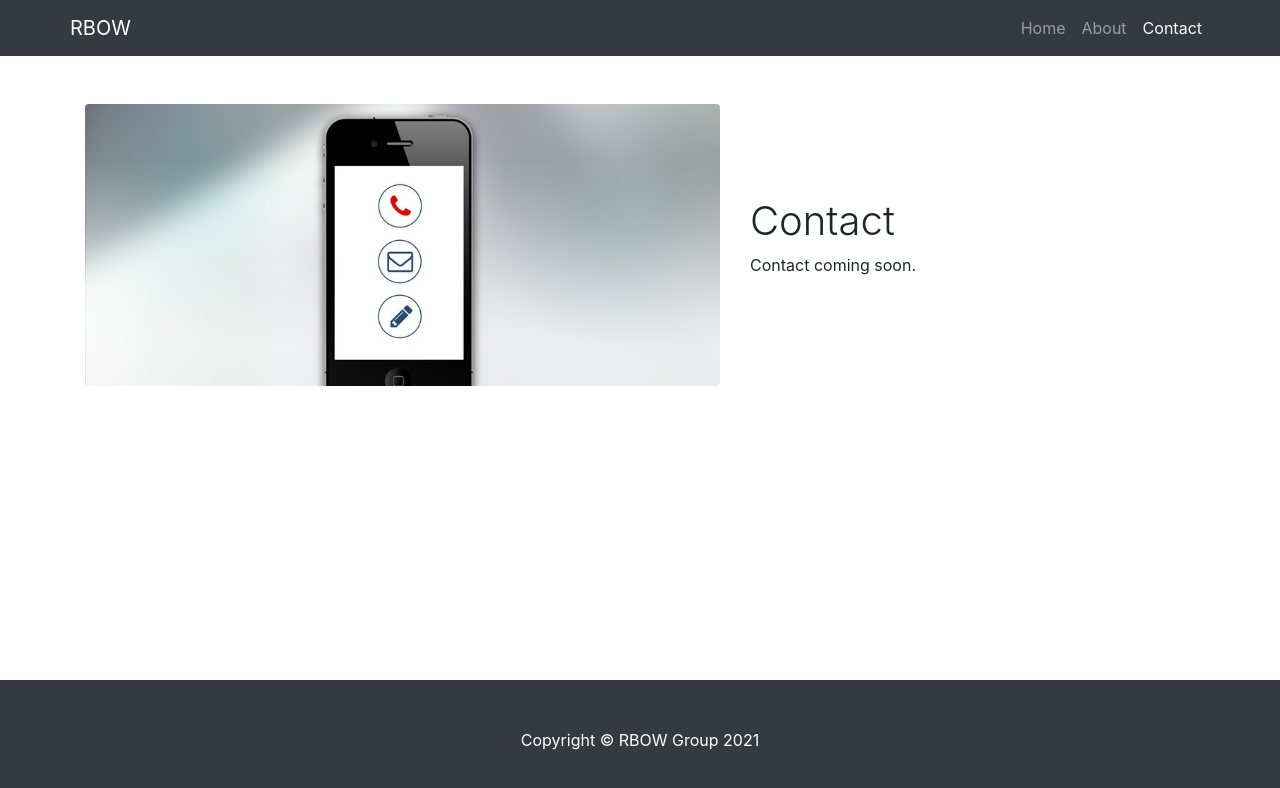
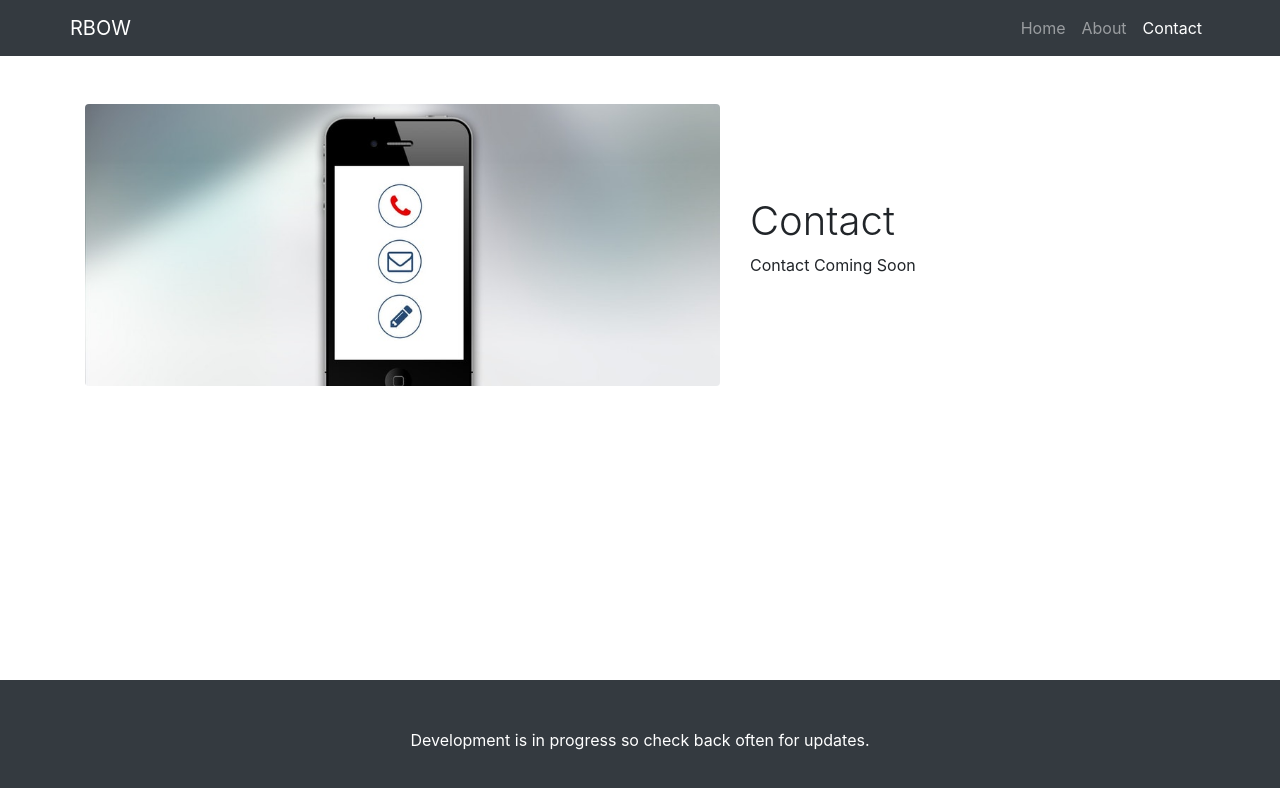
Before and after one commit to Josephmai/rbow, a React (Create React App) app: page /contact in a window 1280 px wide. Shown: the top 788 px of the page. Built offline with nearby package versions, Linux system fonts and the light colour scheme.

Commit message:
Update 10-31-21

```diff
--- a/package.json
+++ b/package.json
@@ -6,6 +6,9 @@
     "@testing-library/jest-dom": "^5.14.1",
     "@testing-library/react": "^11.2.7",
     "@testing-library/user-event": "^12.8.3",
+    "cors": "^2.8.5",
+    "express": "^4.17.1",
+    "nodemailer": "^6.7.0",
     "react": "^17.0.2",
     "react-dom": "^17.0.2",
     "react-router-dom": "^5.3.0",
--- a/src/components/Contact.jsx
+++ b/src/components/Contact.jsx
@@ -1,4 +1,5 @@
 import React from "react";
+
 
 function Contact() {
     return (
@@ -14,9 +15,7 @@ function Contact() {
                     </div>
                     <div class="col-lg-5">
                         <h1 class="font-weight-light">Contact</h1>
-                        <p>
-                            Contact coming soon.
-                        </p>
+                        <p> Contact Coming Soon </p>
                     </div>
                 </div>
             </div>
--- a/src/components/Footer.jsx
+++ b/src/components/Footer.jsx
@@ -6,12 +6,12 @@ function Footer() {
             <footer class="py-5 bg-dark fixed-bottom">
                 <div class="container">
                     <p class="m-0 text-center text-white">
-                        Copyright &copy; RBOW Group 2021
+                        Development is in progress so check back often for updates.
                     </p>
                 </div>
             </footer>
         </div>
     );
 }
-
+//Copyright & copy; RBOW Group 2021
 export default Footer;
```
Also changed, not shown: 1 other file (tests, documents, lock files or other folders).
